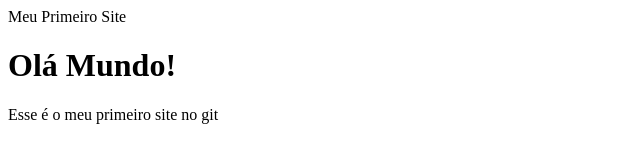
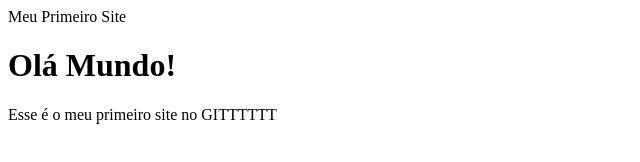
Before and after one commit to Gabriel-1812/projeto.site1, a plain HTML site: page index.html in a window 1280 px wide. Shown: the full height of the page, 0-640 px from the left. Drawn offline with Linux system fonts and the light colour scheme.

Commit message:
Update index.html
ATUALIZEI

```diff
--- a/index.html
+++ b/index.html
@@ -6,6 +6,6 @@
 </head>
 <body>
 	<h1> Olá Mundo! </h1>
-	<p> Esse é o meu primeiro site no git </p>
+	<p> Esse é o meu primeiro site no GITTTTTT </p>
 </body>
 </html>
```
